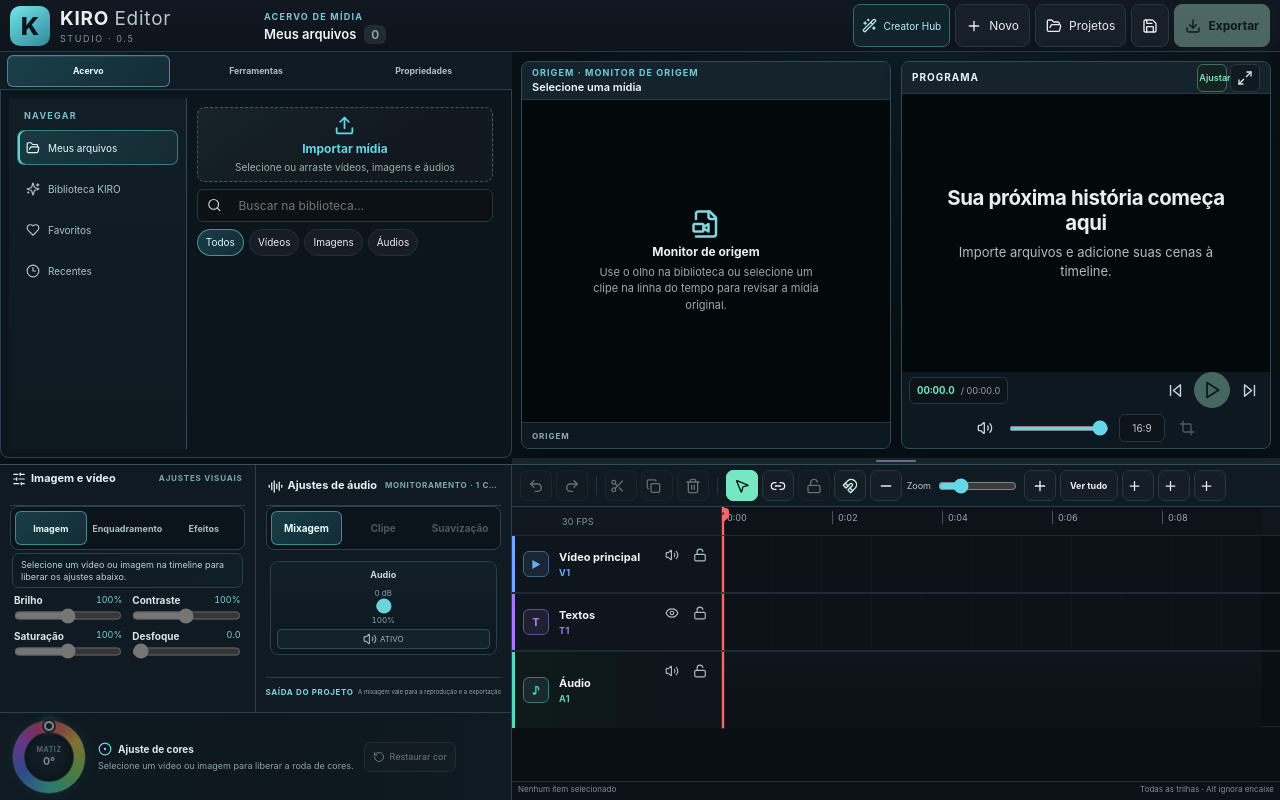
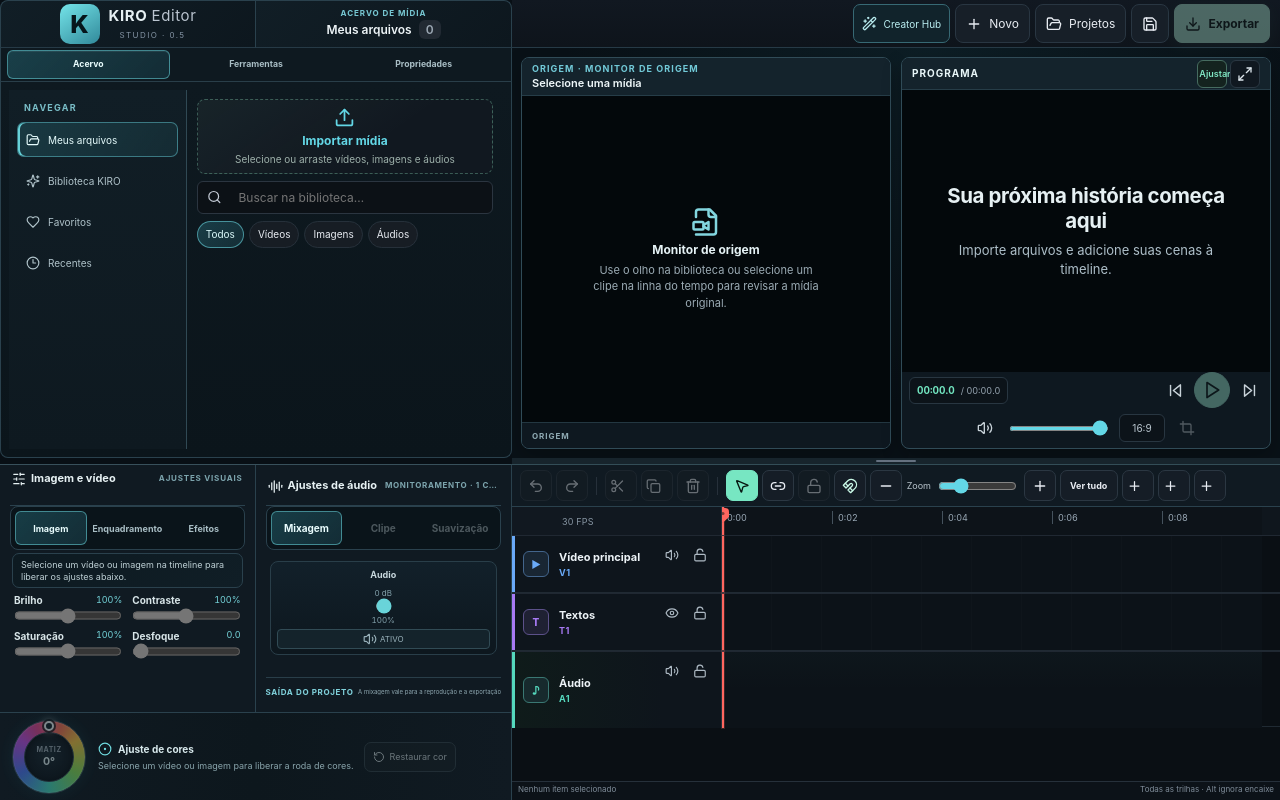
Before and after one commit to kiroaventureiro/kiro-editor, a React (Vite) app: page / in a window 1280 px wide. Built offline with nearby package versions, Linux system fonts and the light colour scheme.

Commit message:
Unify and center the desktop media library header

```diff
--- a/src/styles/desktop-program-monitor-v4.css
+++ b/src/styles/desktop-program-monitor-v4.css
@@ -1318,3 +1318,91 @@
 @media (min-width: 851px) {
   :root { --ref-dock-height: clamp(286px, 42dvh, 340px); }
 }
+
+
+/* Acervo unificado no topo: identidade e título centralizados, com divisões internas. */
+@media (min-width: 851px) {
+  .app-shell {
+    grid-template-rows: 48px 34px minmax(145px, 1fr) 6px min(var(--timeline-height), var(--ref-dock-height)) !important;
+  }
+
+  .app-shell .brand {
+    display: flex !important;
+    align-items: center !important;
+    justify-content: center !important;
+    gap: 9px !important;
+    padding: 3px 10px !important;
+    border-left: 1px solid #2a414d !important;
+    border-right: 1px solid #2a414d !important;
+    border-top: 1px solid #2a414d !important;
+    border-radius: 8px 0 0 0 !important;
+    background: linear-gradient(135deg, #111e26, #0d171e) !important;
+  }
+
+  .app-shell .brand > div {
+    text-align: center !important;
+  }
+
+  .app-shell .brand strong {
+    font-size: 15px !important;
+    line-height: 1.05 !important;
+  }
+
+  .app-shell .brand small {
+    display: block !important;
+    margin-top: 3px !important;
+    font-size: 8px !important;
+    letter-spacing: .18em !important;
+  }
+
+  .app-shell .media-panel > .library-heading {
+    justify-content: center !important;
+    padding: 2px 8px !important;
+    border-top: 1px solid #2a414d !important;
+    border-right: 1px solid #2a414d !important;
+    border-radius: 0 8px 0 0 !important;
+    background: linear-gradient(135deg, #111e26, #0d171e) !important;
+    text-align: center !important;
+  }
+
+  .app-shell .media-panel > .library-heading > div {
+    display: grid !important;
+    justify-items: center !important;
+    gap: 1px !important;
+  }
+
+  .app-shell .media-panel > .library-heading .eyebrow {
+    font-size: 8px !important;
+    letter-spacing: .12em !important;
+  }
+
+  .app-shell .media-panel > .library-heading h2 {
+    display: flex !important;
+    align-items: center !important;
+    justify-content: center !important;
+    gap: 7px !important;
+    margin: 1px 0 0 !important;
+    font-size: 12px !important;
+  }
+
+  .app-shell .media-panel > .workspace-dock-tabs {
+    grid-row: 2 !important;
+    height: 34px !important;
+    padding: 2px 6px !important;
+    border-left: 1px solid #2a414d !important;
+    border-right: 1px solid #2a414d !important;
+    background: #0e1920 !important;
+  }
+
+  .app-shell .media-panel > .workspace-dock-tabs button {
+    min-height: 28px !important;
+  }
+
+  .app-shell .media-panel > .library-browser-layout {
+    border-left: 1px solid #2a414d !important;
+    border-right: 1px solid #2a414d !important;
+    border-bottom: 1px solid #2a414d !important;
+    border-radius: 0 0 8px 8px !important;
+    background: linear-gradient(180deg, #0e1920, #0b151b) !important;
+  }
+}
```
